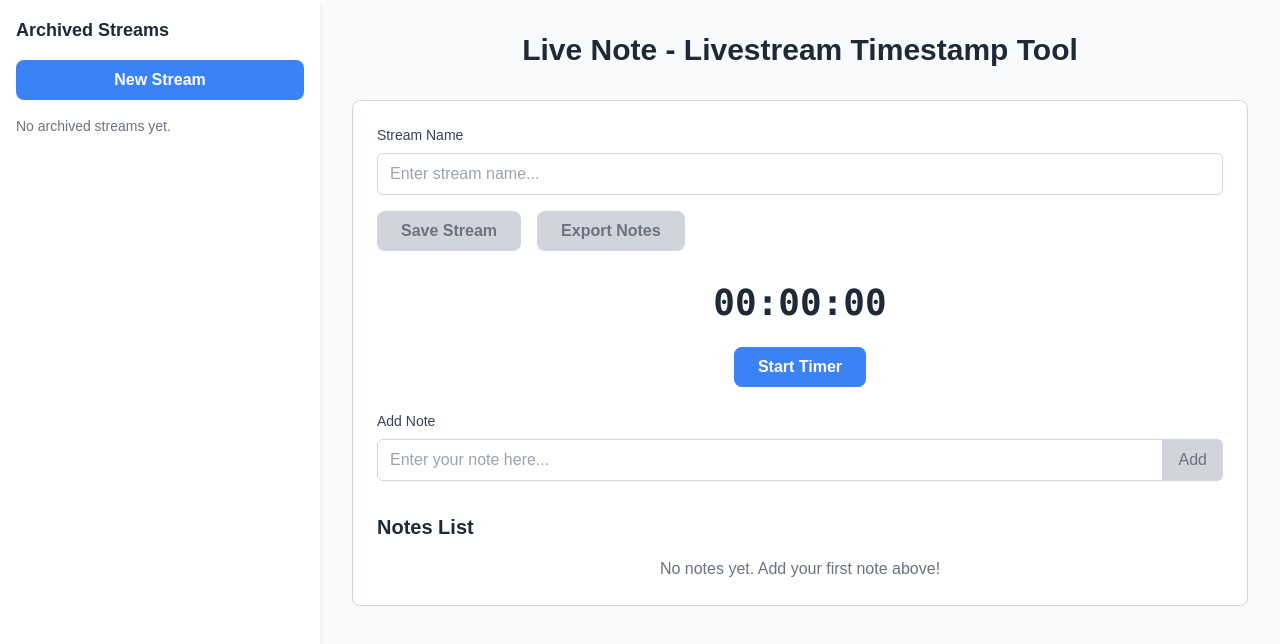
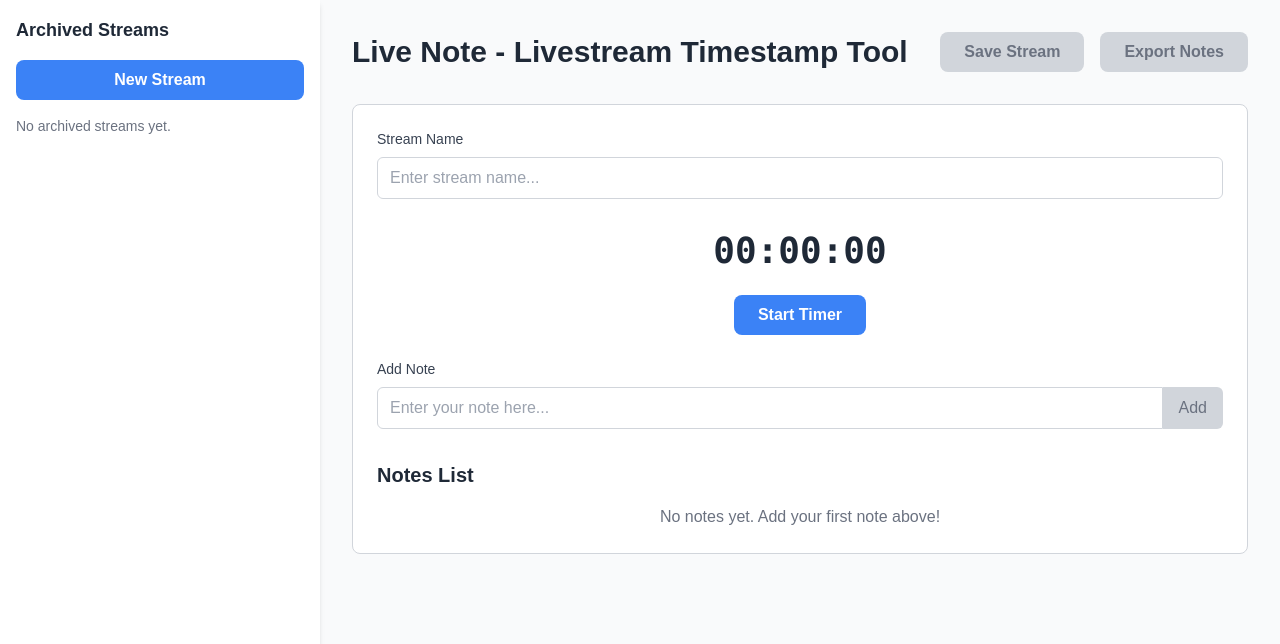
Before and after one commit to rayinailham/live-note, a Next.js app: page / in a window 1280 px wide. Shown: the top 644 px of the page. Built offline with nearby package versions, Linux system fonts and the light colour scheme.

Commit message:
Move Save/Export buttons to header and maximize container height

```diff
--- a/src/app/page.tsx
+++ b/src/app/page.tsx
@@ -217,7 +217,7 @@ export default function Home() {
           </ul>
         )}
       </div>
-      <div className="w-3/4 p-8 overflow-y-auto">
+      <div className="w-3/4 p-8 flex flex-col min-h-0">
         {selectedStream ? (
           <div>
             <h1 className="text-3xl font-bold mb-8 text-gray-800">
@@ -255,25 +255,11 @@ export default function Home() {
           </div>
         ) : (
           <div>
-            <h1 className="text-3xl font-bold text-center mb-8 text-gray-800">
+            <div className="flex justify-between items-center mb-8">
+              <h1 className="text-3xl font-bold text-gray-800">
                 Live Note - Livestream Timestamp Tool
               </h1>
-
-            <div className="bg-white rounded-lg border border-gray-300 p-6">
-              {/* Stream Name Section */}
-              <div className="mb-8">
-                <label htmlFor="streamName" className="block text-sm font-medium text-gray-700 mb-2">
-                  Stream Name
-                </label>
-                <input
-                  id="streamName"
-                  type="text"
-                  value={streamName}
-                  onChange={(e) => setStreamName(e.target.value)}
-                  placeholder="Enter stream name..."
-                  className="w-full px-3 py-2 border border-gray-300 rounded-md focus:outline-none focus:ring-2 focus:ring-blue-500 text-black"
-                />
-                <div className="flex space-x-4 mt-4">
+              <div className="flex space-x-4">
                 <button
                   onClick={handleSaveStream}
                   disabled={!streamName.trim() || notes.length === 0}
@@ -297,6 +283,22 @@ export default function Home() {
                   Export Notes
                 </button>
               </div>
+            </div>
+
+            <div className="bg-white rounded-lg border border-gray-300 p-6 flex-1 min-h-0 overflow-y-auto">
+              {/* Stream Name Section */}
+              <div className="mb-8">
+                <label htmlFor="streamName" className="block text-sm font-medium text-gray-700 mb-2">
+                  Stream Name
+                </label>
+                <input
+                  id="streamName"
+                  type="text"
+                  value={streamName}
+                  onChange={(e) => setStreamName(e.target.value)}
+                  placeholder="Enter stream name..."
+                  className="w-full px-3 py-2 border border-gray-300 rounded-md focus:outline-none focus:ring-2 focus:ring-blue-500 text-black"
+                />
               </div>
 
               {/* Timer Section */}
```
Lines whose indentation alone changed are shown as unchanged.
